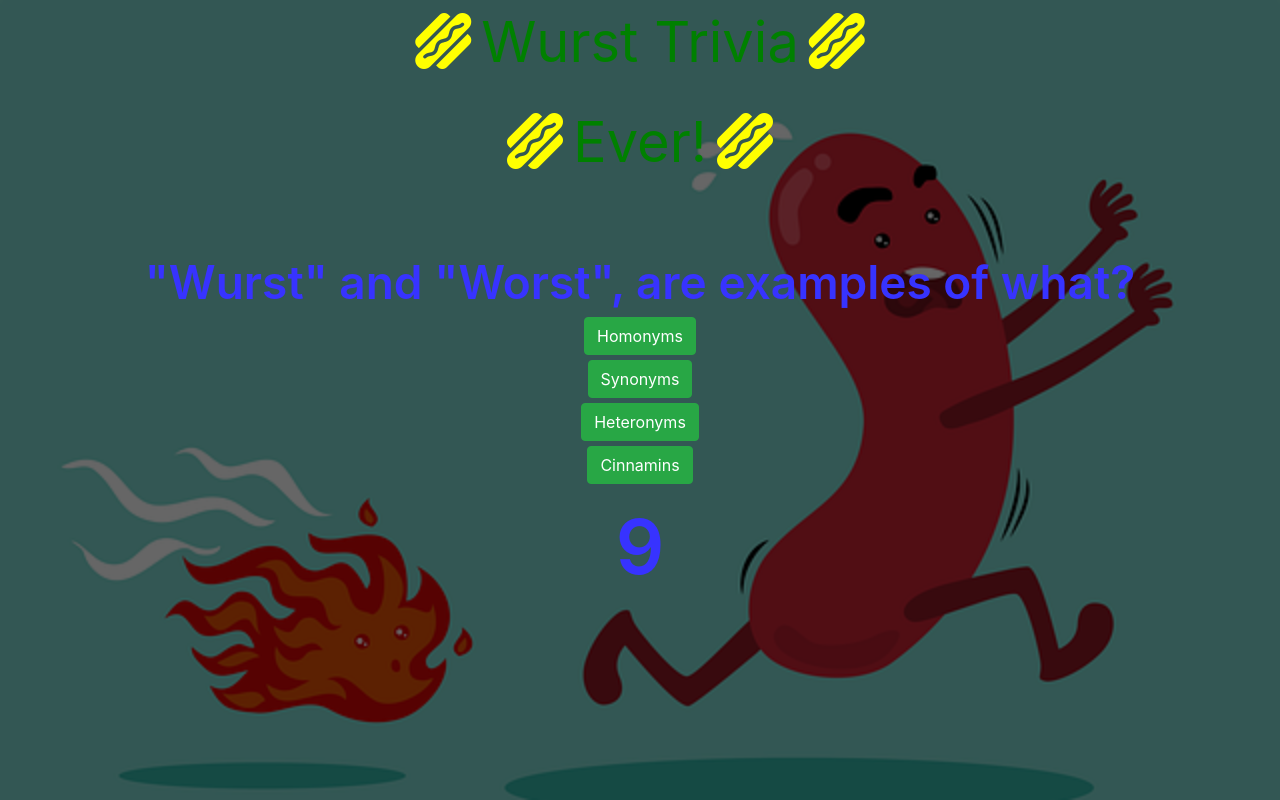
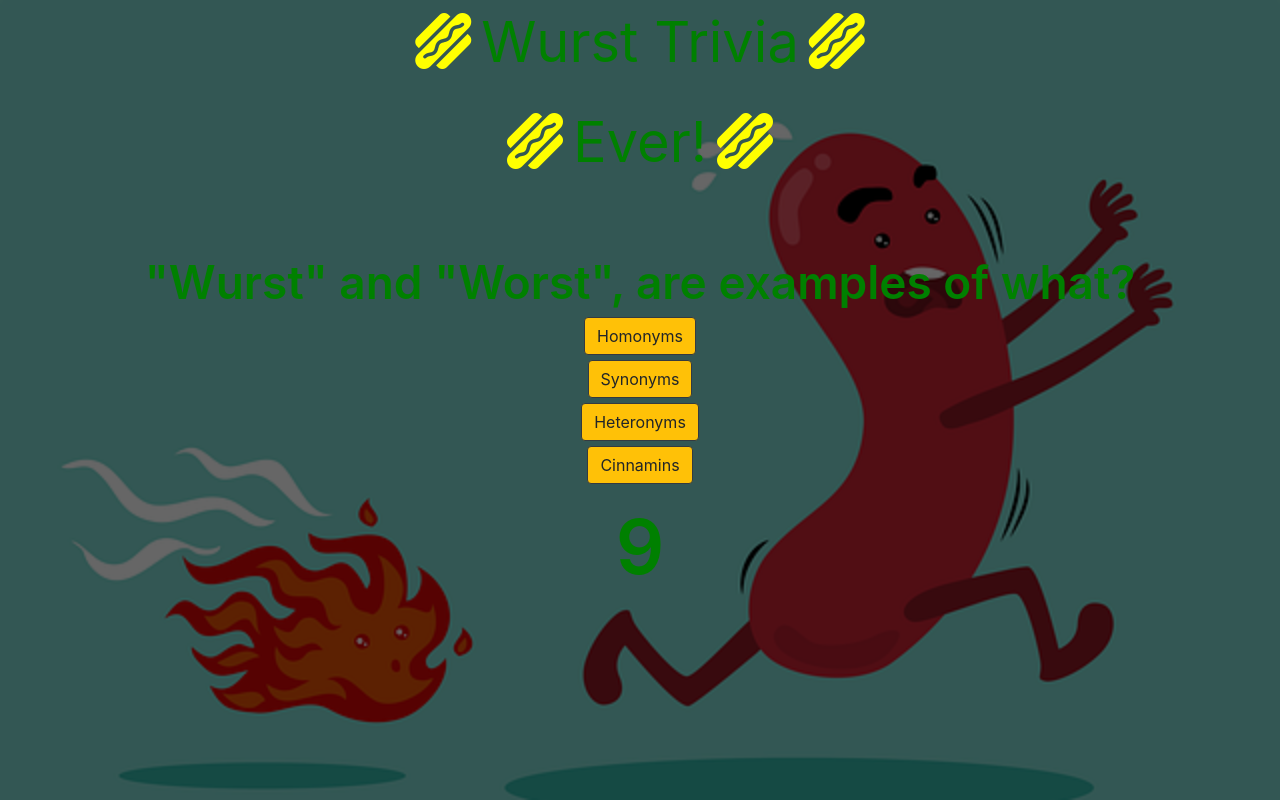
Before and after one commit to andrew-stehno/TriviaGame, a plain HTML site: page index.html in a window 1280 px wide. Both pictures are taken after a click on the element "Start Here". Drawn offline with nearby package versions, Linux system fonts and the light colour scheme.

Commit message:
Made changes to buttons in css, fixed issue with timer not resetting after answer

```diff
--- a/assets/css/style.css
+++ b/assets/css/style.css
@@ -13,7 +13,7 @@ body {
 }
 
 .question {
-    color: rgb(55, 51, 255);
+    color: green;
     font-weight: 600;
     font-size: 46px;
 }
@@ -25,14 +25,14 @@ body {
 }
 
 .data {
-    color: rgb(55, 51, 255);k;
+    color: green;
     font-size: 46px;
     font-weight: 600;
 }
 
 .timer {
     font-size: 76px;
-    color: rgb(55, 51, 255);;
+    color: green;
     font-weight: 600;
 }
 
--- a/assets/javascript/app.js
+++ b/assets/javascript/app.js
@@ -5,12 +5,12 @@ $(document).ready(function () {
 
     const q1 = {
         question: '"Wurst" and "Worst", are examples of what?',
-        choice1: '<button type="button" class="btn btn-success">Homonyms</button>',
-        choice2: '<button type="button" class="btn btn-success">Synonyms</button>',
-        choice3: '<button type="button" class="btn btn-success">Heteronyms</button>',
-        choice4: '<button type="button" class="btn btn-success">Cinnamins</button>',
+        choice1: '<button type="button" class="btn btn-warning border border-dark">Homonyms</button>',
+        choice2: '<button type="button" class="btn btn-warning border border-dark">Synonyms</button>',
+        choice3: '<button type="button" class="btn btn-warning border border-dark">Heteronyms</button>',
+        choice4: '<button type="button" class="btn btn-warning border border-dark">Cinnamins</button>',
         statement1: 'Nice shot Commander!',
-        statement2: "Phonics is not your stront suite!",
+        statement2: "Phonics is not your strong suit!",
         answer: 'Homonyms',
         giphy1: '<iframe src="https://giphy.com/embed/J6Nj4TzJWtyWk" width="480" height="270" frameBorder="0" class="giphy-embed" allowFullScreen></iframe><p><a href="https://giphy.com/gifs/star-trek-lasers-sausage-J6Nj4TzJWtyWk">via GIPHY</a></p>',
         giphy2: '<iframe src="https://giphy.com/embed/3o7rbRW09ZmTRPeUtW" width="480" height="400" frameBorder="0" class="giphy-embed" allowFullScreen></iframe><p><a href="https://giphy.com/gifs/justin-g-dance-sausage-party-3o7rbRW09ZmTRPeUtW">via GIPHY</a></p>',
@@ -18,10 +18,10 @@ $(document).ready(function () {
 
     const q2 = {
         question: 'German sausages are known as?',
-        choice1: '<button type="button" class="btn btn-success">Lil Smokies</button>',
-        choice2: '<button type="button" class="btn btn-success">Hot Dogs</button>',
-        choice3: '<button type="button" class="btn btn-success">Bratwurst</button>',
-        choice4: '<button type="button" class="btn btn-success">J-Dawgs</button>',
+        choice1: '<button type="button" class="btn btn-warning border border-dark">Lil Smokies</button>',
+        choice2: '<button type="button" class="btn btn-warning border border-dark">Hot Dogs</button>',
+        choice3: '<button type="button" class="btn btn-warning border border-dark">Bratwurst</button>',
+        choice4: '<button type="button" class="btn btn-warning border border-dark">J-Dawgs</button>',
         answer: 'Bratwurst',
         statement1: 'Prost!',
         statement2: 'Nine Nine Nine Nine Nine!',
@@ -31,10 +31,10 @@ $(document).ready(function () {
 
     const q3 = {
         question: 'What foods are Star Fleet computers not capable of replicating?',
-        choice1: '<button type="button" class="btn btn-success">Alcohal</button>',
-        choice2: '<button type="button" class="btn btn-success">Hot Dogs</button>',
-        choice3: '<button type="button" class="btn btn-success">Pretzels</button>',
-        choice4: '<button type="button" class="btn btn-success">Nuts</button>',
+        choice1: '<button type="button" class="btn btn-warning border border-dark">Alcohol</button>',
+        choice2: '<button type="button" class="btn btn-warning border border-dark">Hot Dogs</button>',
+        choice3: '<button type="button" class="btn btn-warning border border-dark">Pretzels</button>',
+        choice4: '<button type="button" class="btn btn-warning border border-dark">Nuts</button>',
         answer: 'Hot Dogs',
         statement1: 'Mystery meat is far too complex for even the super computers of tomorrow!',
         statement2: 'Please, bar foods are staples of deep space exploration!',
@@ -44,10 +44,10 @@ $(document).ready(function () {
 
     const q4 = {
         question: 'Hot Dogs contain which of the following items?',
-        choice1: '<button type="button" class="btn btn-success">Desert Tortoise</button>',
-        choice2: '<button type="button" class="btn btn-success">Beef</button>',
-        choice3: '<button type="button" class="btn btn-success">Racoon</button>',
-        choice4: '<button type="button" class="btn btn-success">Children</button>',
+        choice1: '<button type="button" class="btn btn-warning border border-dark">Criminals</button>',
+        choice2: '<button type="button" class="btn btn-warning border border-dark">Beef</button>',
+        choice3: '<button type="button" class="btn btn-warning border border-dark">Babies</button>',
+        choice4: '<button type="button" class="btn btn-warning border border-dark">Children</button>',
         answer: 'Beef',
         statement1: 'That may be true, somewhere in the multi-verse...',
         statement2: 'It pays to be good kids!',
@@ -66,7 +66,7 @@ $(document).ready(function () {
     //     statement2: "The Wurst Trivia Ever really doesen't make any sense!",
     //     giphy1: '<iframe src="https://giphy.com/embed/SztNh2RqJmXVC" width="480" height="228" frameBorder="0" class="giphy-embed" allowFullScreen></iframe><p><a href="https://giphy.com/gifs/trek-sausage-SztNh2RqJmXVC">via GIPHY</a></p>',
     //     giphy2: '<iframe src="https://giphy.com/embed/7fLvK10wH1Mpa" width="480" height="359" frameBorder="0" class="giphy-embed" allowFullScreen></iframe><p><a href="https://giphy.com/gifs/reaction-7fLvK10wH1Mpa">via GIPHY</a></p>',
-    // };
+    // };     neither giphy will load, creates error!
 
     let questions = [q1, q2, q3, q4];
     let qIndex = 0;
@@ -193,12 +193,14 @@ $(document).ready(function () {
             display();
             countDown();
             // Click logs user guess==================
-            $('.btn.btn-success').click(function () {
+            $('.btn.btn-warning').click(function () {
                 clearInterval(myTimer);
                 let userGuess = $(this).text();
                 console.log("user guess " + userGuess);
 
                 if (userGuess === questions[qIndex].answer) {
+                    clearInterval(myTimer);
+                    counter = 10;
                     correct++;
                     console.log("Correct guess: " + correct);
                     hideMe();
@@ -206,6 +208,8 @@ $(document).ready(function () {
                 }
 
                 else {
+                    clearInterval(myTimer);
+                    counter = 10;
                     incorrect++;
                     console.log("Incorrect guess " + incorrect);
                     hideMe();
--- a/index.html
+++ b/index.html
@@ -20,7 +20,7 @@
             <div class="head text-center">
                 <p><i class="fas fa-hotdog"></i>Ever!<i class="fas fa-hotdog"></i></p>
             </div>
-            <div class="text-center" id="start"><button type="button" class="btn btn-warning btn-lg">Start Here</button>
+            <div class="text-center" id="start"><button type="button" class="btn btn-warning btn-lg border border-dark">Start Here</button>
             </div>
             <div class="question"></div>
             <div class="choice-1"></div>
```
